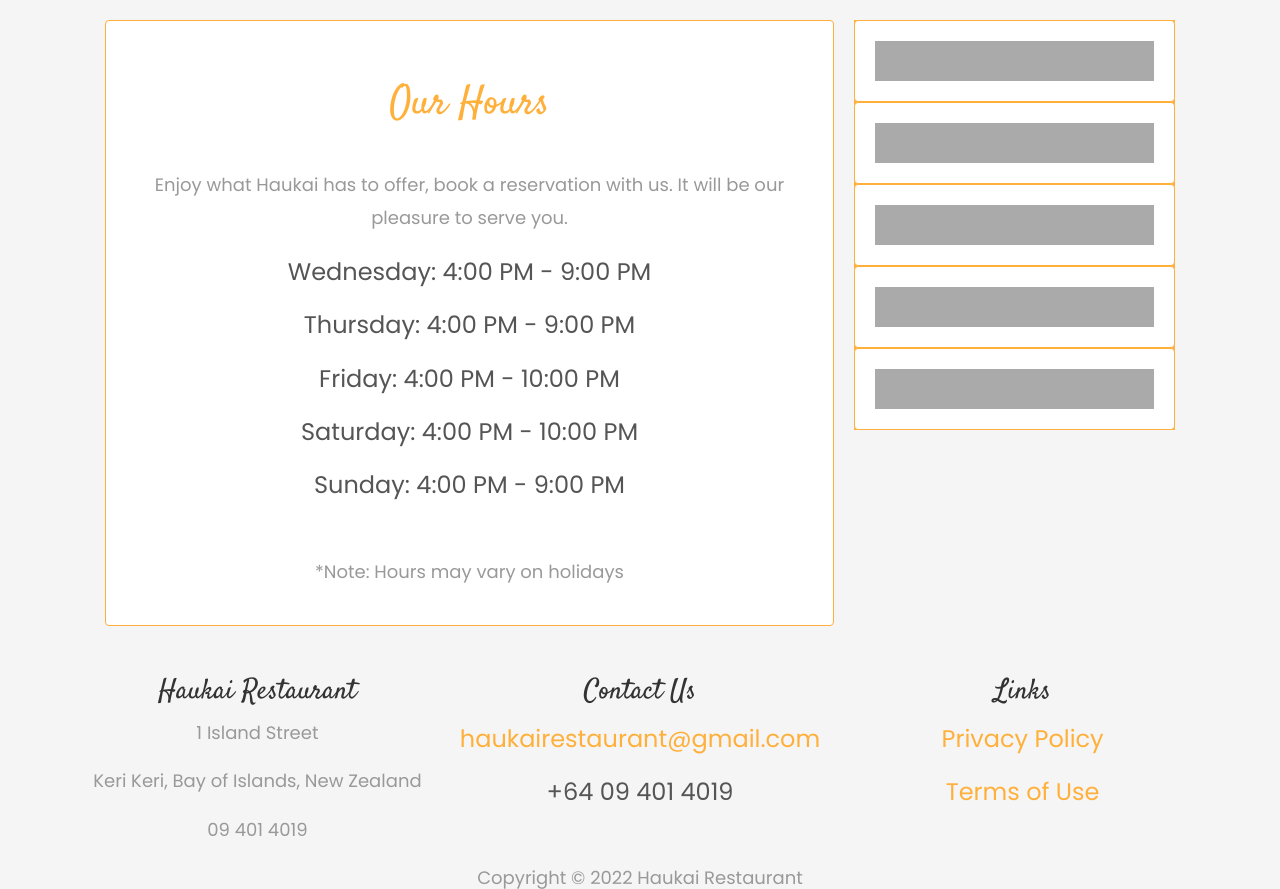
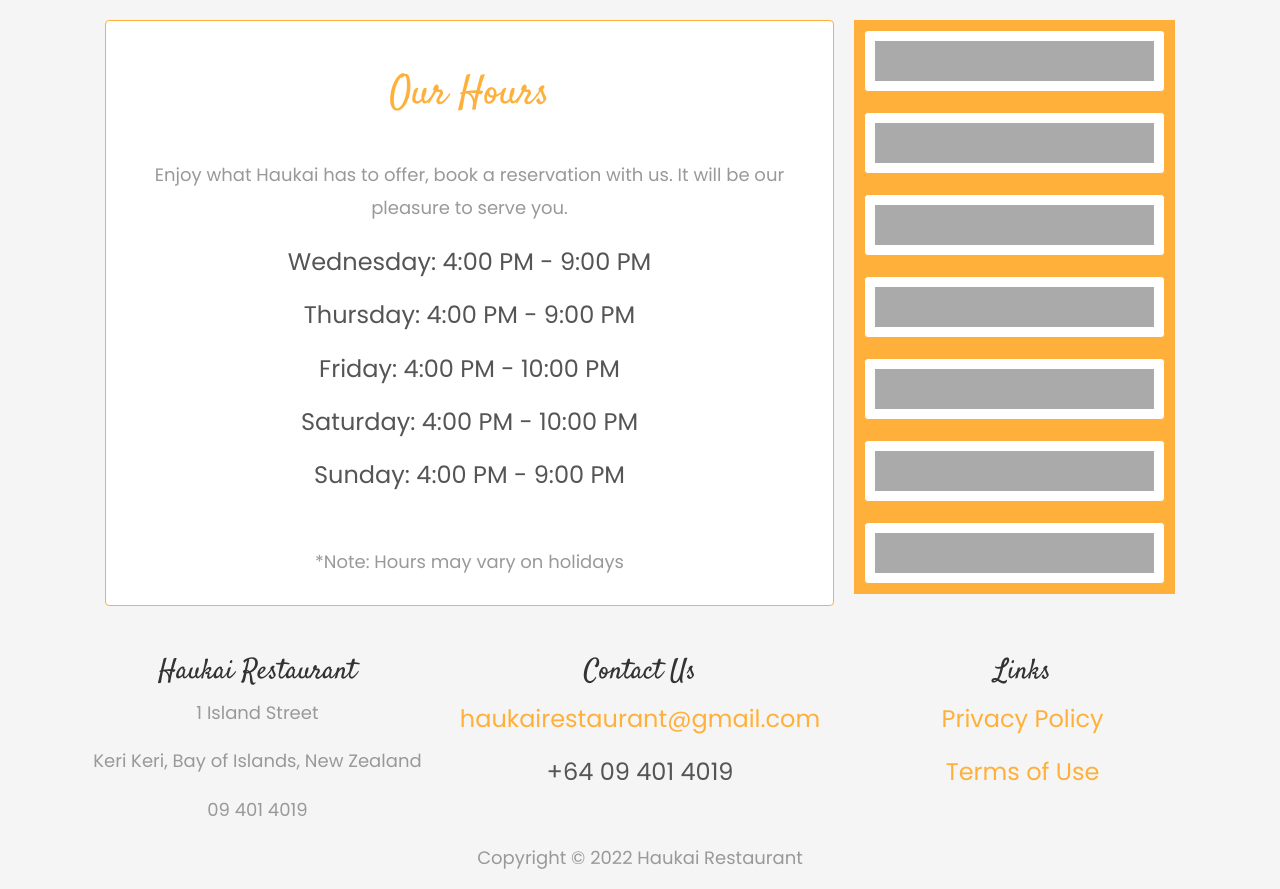
Before and after one commit to Precipient1/BIT-607-Web-Development-AS-2, a PHP site: page /hours.html in a window 1280 px wide. Shown: the part 118-1007 px from the top of the page. Run offline with PHP 8.4, Linux system fonts and the light colour scheme.

Commit message:
Final improvements before final code revisions

```diff
--- a/contact.html
+++ b/contact.html
@@ -50,7 +50,7 @@
             <div class="contact-page">
               <div class="leftcolumn">
                 <div class="card c4">
-                   <h1>Contact Us</h1>
+                   <h1 class="card-title">Contact Us</h1>
               <div class="contact-info" id="text">
                 <p>Address: 1 Island St, Keri Keri, Bay of Island, New Zealand</p>
                 <p>Phone: 09-401-4019</p>
--- a/hours.html
+++ b/hours.html
@@ -79,7 +79,16 @@
           <div class="card c3">
             <div class="fakeimg">
             </div>
-          </div><div class="card c3">
+          </div>
+          <div class="card c3">
+            <div class="fakeimg">
+            </div>
+          </div>
+          <div class="card c3">
+            <div class="fakeimg">
+            </div>
+          </div>
+          <div class="card c3">
             <div class="fakeimg">
             </div>
           </div>
--- a/reservations.html
+++ b/reservations.html
@@ -95,17 +95,17 @@
               </div>
               <div class="card">
                 <div class=" fakeimg">
-                  <img src="C:\Users\Laptop\OneDrive\Desktop\BIT 607 Web Development AS 2\assets\slide\slide-1.jpg" alt="Restaurant Image-1">
+                  <img src="C:\Users\Laptop\OneDrive\Desktop\BIT 607 Web Development AS 2\assets\img\Event1.jpg" alt="Restaurant Image-1">
                 </div>
               </div>
               <div class="card">
                 <div class=" fakeimg">
-                  <img src="C:\Users\Laptop\OneDrive\Desktop\BIT 607 Web Development AS 2\assets\img\Reservations.jpg" alt="Restaurant Kitchen Image">
+                  <img src="C:\Users\Laptop\OneDrive\Desktop\BIT 607 Web Development AS 2\assets\img\Event2.jpg" alt="Restaurant Kitchen Image">
                 </div>
               </div>
               <div class="card">
                 <div class=" fakeimg">
-                  <img src="C:\Users\Laptop\OneDrive\Desktop\BIT 607 Web Development AS 2\assets\img\Reservations.jpg" alt="Restaurant Kitchen Image">
+                  <img src="C:\Users\Laptop\OneDrive\Desktop\BIT 607 Web Development AS 2\assets\slide\slide-2.jpg" alt="Restaurant Kitchen Image">
                 </div>
               </div>
               </div>
--- a/style.css
+++ b/style.css
@@ -259,7 +259,7 @@ width: 100%;
   border-radius: 50%;
   background-color: #ccc;
   bottom: 50px;
-}
+ }
 
 /* Style the active indicator */
 .carousel-indicators .active {
@@ -287,6 +287,9 @@ width: 100%;
   margin-right: 1em;
 }
 
+.card-title {
+  color: #ffb03b;
+}
 
 .caption-heading {
   font-size: 2.4em;
@@ -326,13 +329,12 @@ width: 100%;
   margin-top: 0.5em;
 }
 
-
 .card {
   justify-content: space-between;
   border-color: #ffb03b;
-  position:align-center;
-  padding: 20px;
-  margin: 20px;
+  position:relative;
+  padding: 10px;
+  margin: 10px;
   font-size: larger;
 }
 
@@ -350,8 +352,6 @@ width: 100%;
   display: flex;
 }
 
-
-
 .c2 {
   margin: 0;
   margin-bottom: 20px;
@@ -360,8 +360,11 @@ width: 100%;
 }
 
 .c3 {
-  display: flex;
-  margin: 0;
+  justify-content: space-between;
+  border-color: #ffb03b;
+  position:relative;
+  padding: 10px;
+  margin: 10px;
 }
 
 .c4 {
@@ -376,8 +379,8 @@ width: 100%;
   float: right;
   width: 30%;
   background-color: #ffb03b;
-  margin-top: 20px;
-  height: 1070px;
+  margin-top: 10px;
+  height: 1000px;
 }
 .r2 {
   flex-direction: column;
```
Also changed, not shown: menu.html (+9 -9 lines).
